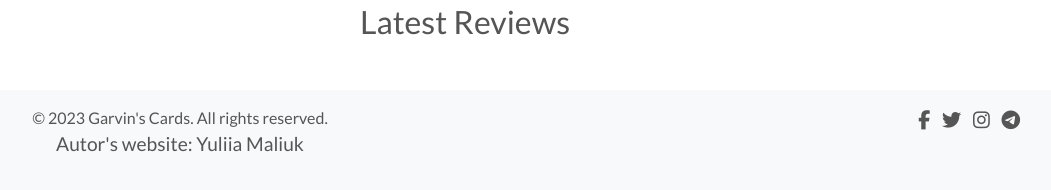
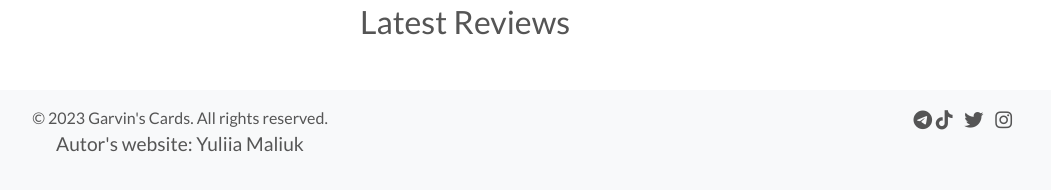
Before and after one commit to Julia-cloudname/garvin-shop, a Django app: page / in a window 1280 px wide. Shown: the part 1069-1259 px from the top of the page, without its empty margins (175-1226 px from the left). Run offline with Django 4.2, Linux system fonts and the light colour scheme; data that the repository does not hold is empty; some libraries are stand-ins or nearby versions.

Commit message:
Update base template

```diff
--- a/home/templates/home/404.html
+++ b/404.html
@@ -5,6 +5,6 @@
 <body>
     <h1>Page Not Found</h1>
     <p>Sorry, the page you are looking for does not exist.</p>
-    <a href="/">Return to Home</a>
+    <a href="{% url 'home' %}">Return to Home</a>
 </body>
 </html>
--- a/templates/base.html
+++ b/templates/base.html
@@ -174,8 +174,11 @@
                 </div>
                 <!-- Social media links -->
                 <div class="col-md-6 mb-3 text-md-right">
+                    <a href="https://t.me/GarvinGC" target="_blank" rel="noopener" aria-label="Visit our YouTube page">
+                        <i class="fab fa-telegram"></i>
+                    </a>
                     <a href="https://www.facebook.com" target="_blank" rel="noopener" aria-label="Visit our Facebook page" class="mr-2">
-                        <i class="fab fa-facebook-f"></i>
+                        <i class="fab fa-tiktok"></i>
                     </a>
                     <a href="https://twitter.com" target="_blank" rel="noopener" aria-label="Visit our Twitter page" class="mr-2">
                         <i class="fab fa-twitter"></i>
@@ -183,9 +186,7 @@
                     <a href="https://www.instagram.com" target="_blank" rel="noopener" aria-label="Visit our Instagram page" class="mr-2">
                         <i class="fab fa-instagram"></i>
                     </a>
-                    <a href="https://t.me/GarvinGC" target="_blank" rel="noopener" aria-label="Visit our YouTube page">
-                        <i class="fab fa-telegram"></i>
-                    </a>
+
                 </div>
             </div>
         </div>
```
